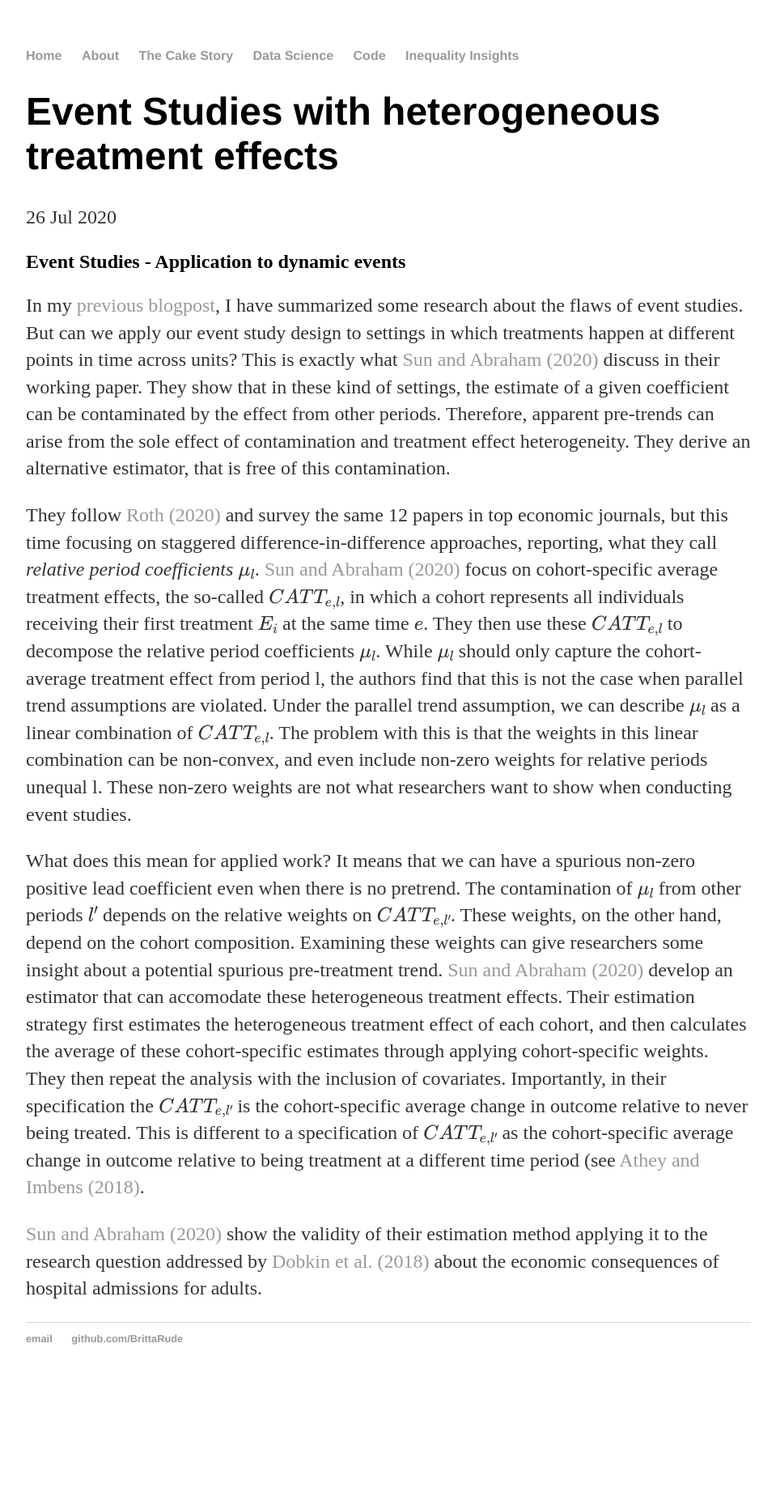
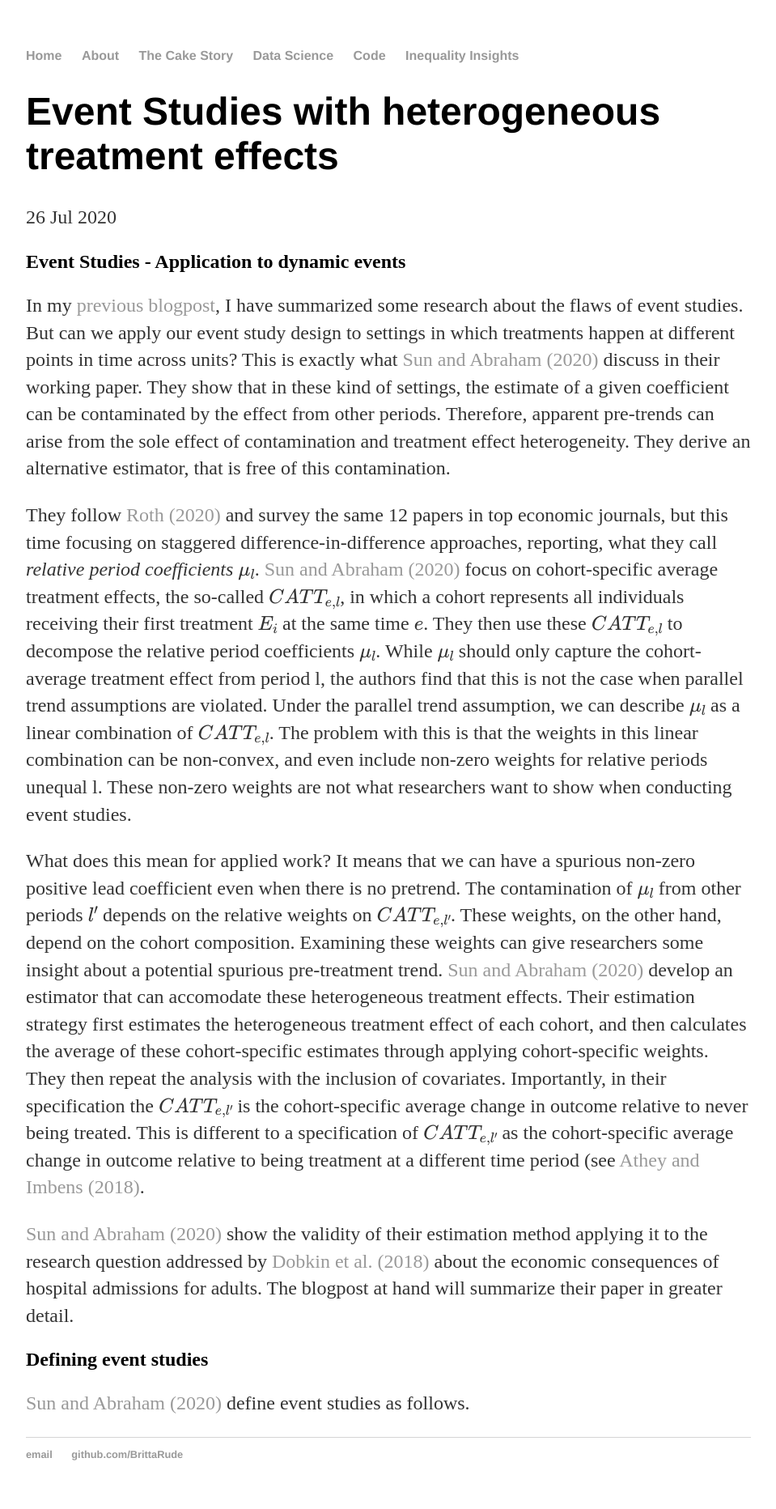
Before and after one commit to BrittaRude/BrittaRude.github.io, a Jekyll site: the page built from inputs_datascience/_posts/2020-07-26-britta-rude-event-studies-dynamic-treatment.md, in a window 1280 px wide. Shown: the whole page at 81% size, without its empty margins (160-1119 px from the left). Built offline with Jekyll 4.4.1, drawn with Linux system fonts in a browser that asks for light colours; formulas are drawn with MathJax 3; before the commit the page ends 1721 px from its top, so only the background shows below that.

Commit message:
Update 2020-07-26-britta-rude-event-studies-dynamic-treatment.md

```diff
--- a/inputs_datascience/_posts/2020-07-26-britta-rude-event-studies-dynamic-treatment.md
+++ b/inputs_datascience/_posts/2020-07-26-britta-rude-event-studies-dynamic-treatment.md
@@ -13,4 +13,8 @@ They follow [Roth (2020)](https://scholar.harvard.edu/files/jroth/files/roth_pre
 
 What does this mean for applied work? It means that we can have a spurious non-zero positive lead coefficient even when there is no pretrend. The contamination of $$ \mu_l $$ from other periods $$l'$$ depends on the relative weights on $$CATT_{e,l'}$$. These weights, on the other hand, depend on the cohort composition. Examining these weights can give researchers some insight about a potential spurious pre-treatment trend. [Sun and Abraham (2020)](http://economics.mit.edu/files/14964) develop an estimator that can accomodate these heterogeneous treatment effects. Their estimation strategy first estimates the heterogeneous treatment effect of each cohort, and then calculates the average of these cohort-specific estimates through applying cohort-specific weights. They then repeat the analysis with the inclusion of covariates. Importantly, in their specification the $$CATT_{e,l'}$$ is the cohort-specific average change in outcome relative to never being treated. This is different to a specification of $$CATT_{e,l'}$$ as the cohort-specific average change in outcome relative to being treatment at a different time period (see [Athey and Imbens (2018)](https://www.nber.org/papers/w24963.pdf).
 
-[Sun and Abraham (2020)](http://economics.mit.edu/files/14964) show the validity of their estimation method applying it to the research question addressed by [Dobkin et al. (2018)](https://www.aeaweb.org/articles?id=10.1257/aer.20161038) about the economic consequences of hospital admissions for adults.
+[Sun and Abraham (2020)](http://economics.mit.edu/files/14964) show the validity of their estimation method applying it to the research question addressed by [Dobkin et al. (2018)](https://www.aeaweb.org/articles?id=10.1257/aer.20161038) about the economic consequences of hospital admissions for adults. The blogpost at hand will summarize their paper in greater detail.
+
+## Defining event studies
+
+[Sun and Abraham (2020)](http://economics.mit.edu/files/14964) define event studies as follows.
```
